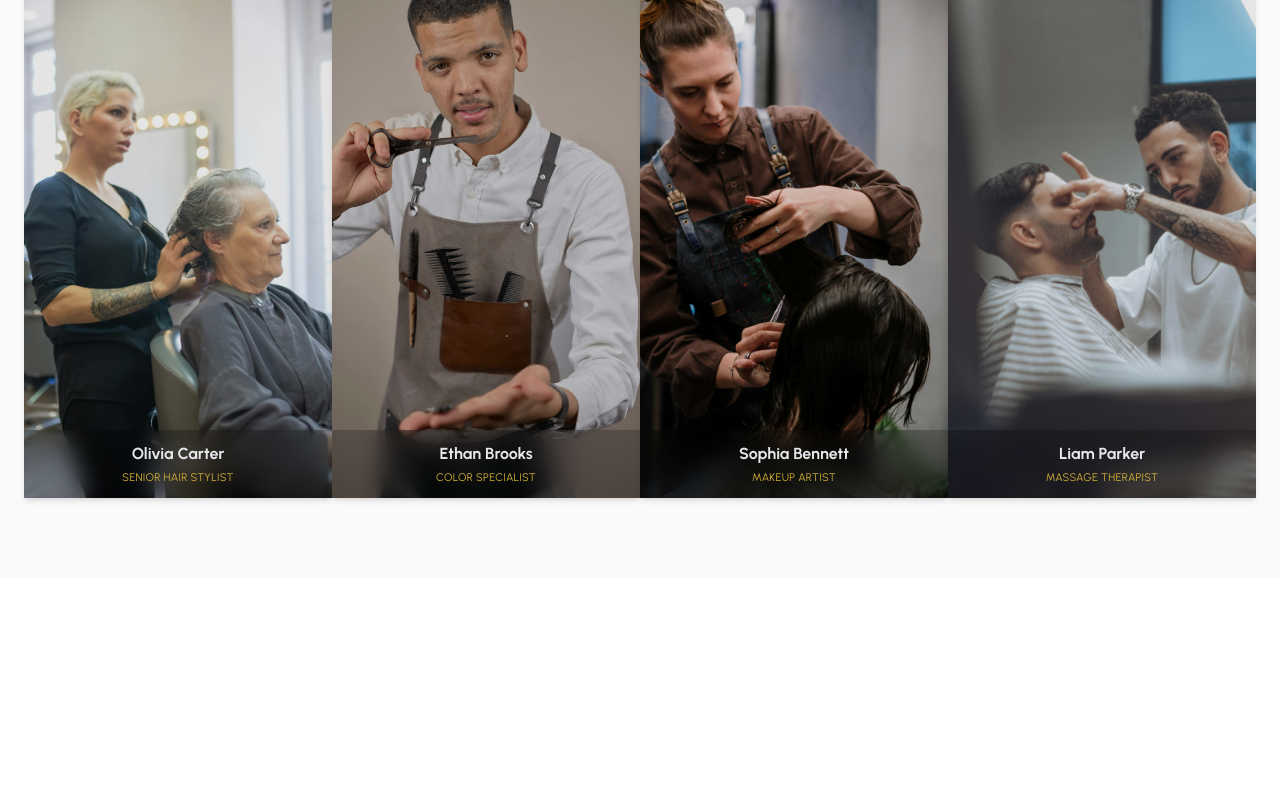
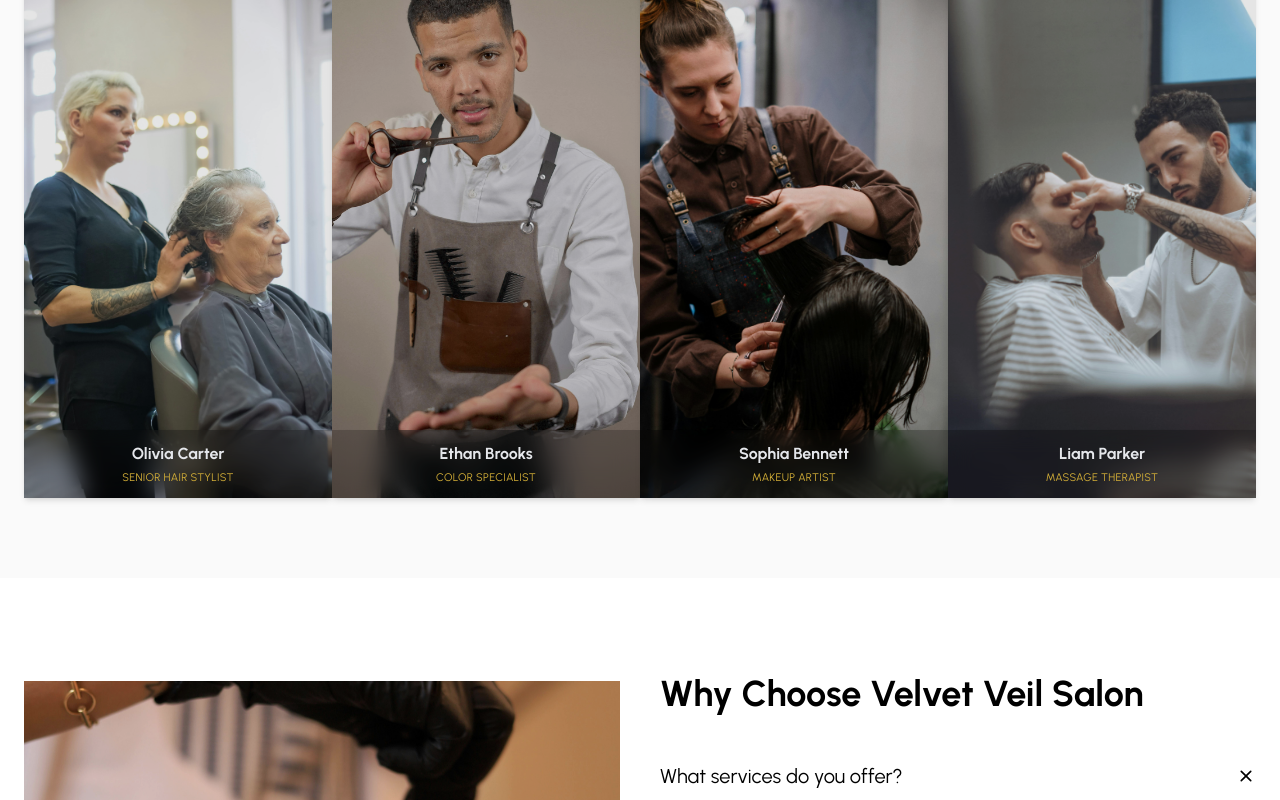
Before and after one commit to afterrender1/velvet-veil, a Next.js app: page / in a window 1280 px wide. Shown: the part 2000-2800 px from the top of the page. Before the commit the page ends 2578 px from the top, so only its background shows below. Built offline with nearby package versions, Linux system fonts and the light colour scheme; a web font is replaced by a local one.

Commit message:
why choose added

```diff
--- /dev/null
+++ b/app/components/Faq.jsx
@@ -0,0 +1,95 @@
+"use client";
+
+import React, { useState } from "react";
+import Image from "next/image";
+import { urbanist } from "../fonts";
+
+const faqs = [
+    {
+        q: "What services do you offer?",
+        a: "Velvet Veil Salon provides professional haircuts, coloring, styling, facials, makeup, nail care, and relaxing massages. We cater to both women and men with tailored treatments.",
+    },
+    {
+        q: "Can men visit the salon?",
+        a: "Absolutely! Velvet Veil welcomes all clients. We offer specialized services for men including haircuts, beard grooming, scalp treatments, and styling.",
+    },
+    {
+        q: "How can I book an appointment?",
+        a: "Appointments can be booked online via our website, over the phone, or directly at the salon. Walk-ins are welcome subject to availability.",
+    },
+    {
+        q: "Which hair and beauty products do you use?",
+        a: "We use only high-quality professional products to ensure your hair, skin, and nails receive premium care with long-lasting results.",
+    },
+    {
+        q: "Is Velvet Veil a ladies-only salon?",
+        a: "No, Velvet Veil is a unisex salon providing services for both men and women in a luxurious and welcoming environment.",
+    },
+    {
+        q: "Do you offer custom packages?",
+        a: "Yes! We provide personalized packages for events, weddings, and regular beauty maintenance tailored to your needs.",
+    },
+];
+
+const Faq = () => {
+    const [active, setActive] = useState(0);
+
+    return (
+        <section className={`py-16 md:py-24 bg-white ${urbanist.className}`}>
+            <div className="max-w-7xl mx-auto px-4 md:px-6 grid grid-cols-1 lg:grid-cols-2 gap-10 items-center">
+
+                {/* LEFT IMAGE */}
+                <div className="relative w-full h-75 sm:h-100 lg:h-155 overflow-hidden ">
+                    <Image
+                        src="/images/services_images/facecare2.jpg" // replace with your salon image
+                        alt="Velvet Veil Salon"
+                        fill
+                        className="object-cover"
+                    />
+                    <div className="absolute inset-0 bg-black/10" />
+                </div>
+
+                {/* RIGHT FAQ */}
+                <div>
+                    <h2 className="text-3xl md:text-4xl font-bold text-black mb-8">
+                        Why Choose Velvet Veil Salon
+                    </h2>
+
+                    <div className="flex flex-col gap-4">
+                        {faqs.map((item, index) => (
+                            <div key={index} className="border-b border-gray-200">
+                                <button
+                                    onClick={() => setActive(active === index ? null : index)}
+                                    className="w-full text-left py-4 flex justify-between items-center text-lg md:text-xl font-medium text-black hover:text-[#D4AF37] transition-colors duration-300"
+                                >
+                                    {item.q}
+                                    <span className={`transform transition-transform duration-300 ${active === index ? "rotate-45" : ""}`}>
+                                        <svg
+                                            xmlns="http://www.w3.org/2000/svg"
+                                            fill="none"
+                                            viewBox="0 0 24 24"
+                                            stroke="currentColor"
+                                            strokeWidth={2}
+                                            className="w-5 h-5"
+                                        >
+                                            <path strokeLinecap="round" strokeLinejoin="round" d="M12 4v16m8-8H4" />
+                                        </svg>
+                                    </span>
+                                </button>
+                                <div
+                                    className={`overflow-hidden transition-all duration-600 ${active === index ? "max-h-40 md:max-h-60" : "max-h-0"}`}
+                                >
+                                    <p className="text-gray-700 md:text-lg py-2 md:py-4">
+                                        {item.a}
+                                    </p>
+                                </div>
+                            </div>
+                        ))}
+                    </div>
+                </div>
+            </div>
+        </section>
+    );
+};
+
+export default Faq;
--- a/app/page.js
+++ b/app/page.js
@@ -3,6 +3,7 @@ import Hero from "./components/Hero";
 import Intro from "./components/ui/Intro";
 import ServicesHighlight from "./components/ServicesHighlight";
 import MeetTheTeam from "./components/MeetTheTeam";
+import Faq from "./components/Faq";
 
 
 
@@ -14,6 +15,7 @@ export default function Home() {
       {/* <Intro/> */}
       <ServicesHighlight />
       <MeetTheTeam />
+      <Faq/>
 
     </>
   );
```
Also changed, not shown: public/images/services_images/facecare.jpg (deleted), public/images/services_images/massagecare.jpg (deleted).
